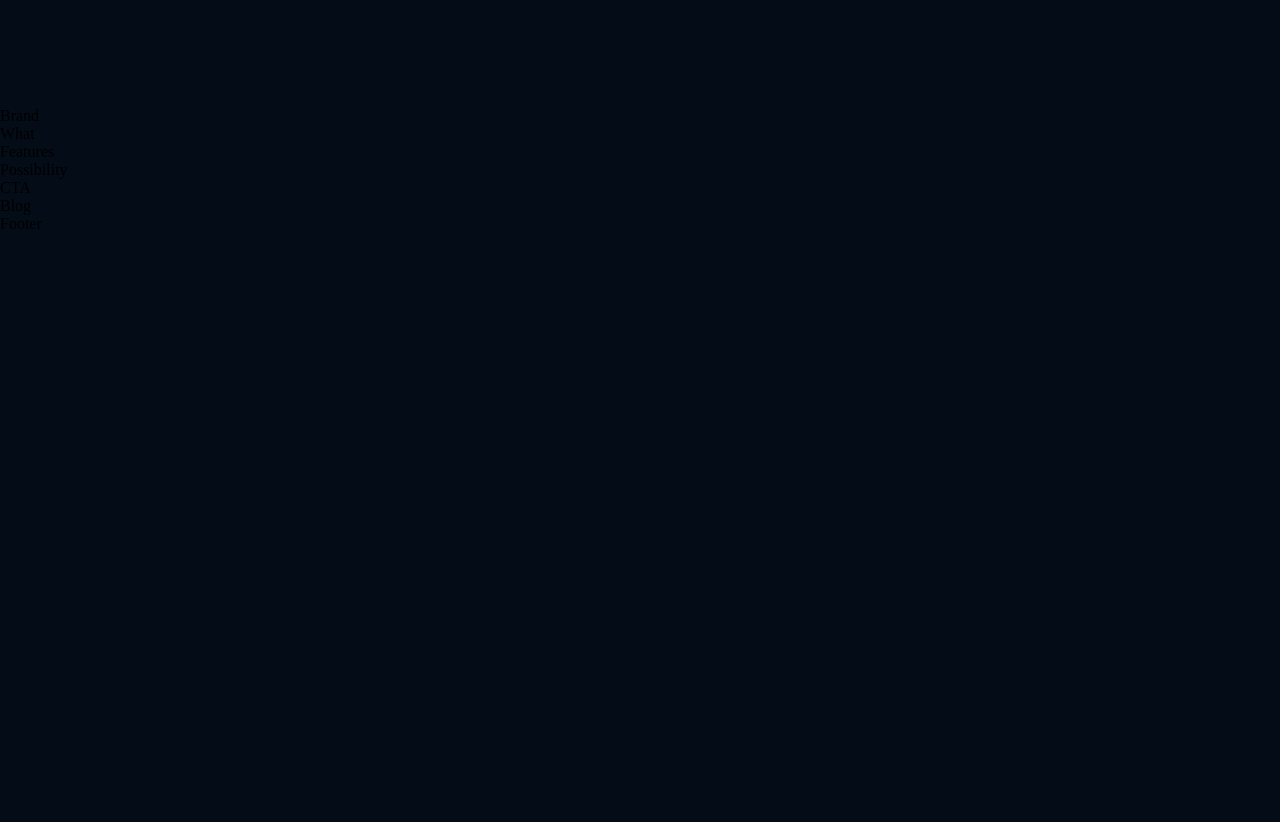
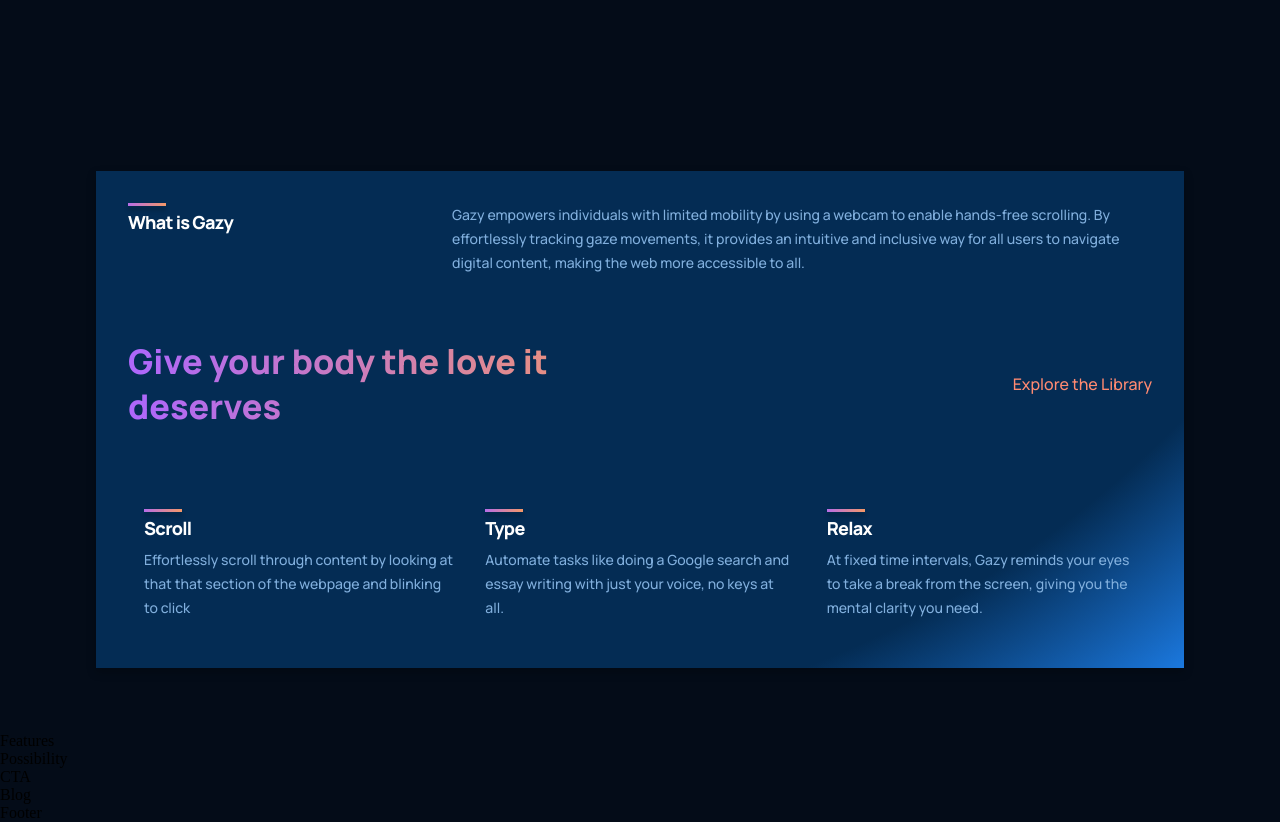
Before and after one commit to PrecisionPilot/Hack-Western, a React (Create React App) app in the folder client/: page / in a window 1280 px wide. Shown: the part 643-1465 px from the top of the page. Before the commit the page ends 876 px from the top, so only its background shows below. Built offline with nearby package versions, Linux system fonts and the light colour scheme.

Commit message:
made a what section

```diff
--- a/client/src/App.js
+++ b/client/src/App.js
@@ -1,7 +1,7 @@
 import React from 'react';
 
 import { Footer, Blog, Possibility, Features, What, Header } from './containers';
-import { CTA, Brand, Navbar } from './components';
+import { CTA, Navbar } from './components';
 
 import './App.css';
 
@@ -12,7 +12,6 @@
       <Navbar />
       <Header />
     </div>
-    <Brand />
     <What />
     <Features />
     <Possibility />
--- a/client/src/components/brand/Brand.jsx
+++ /dev/null
@@ -1,10 +0,0 @@
-import React from 'react'
-import './brand.css';
-
-const Brand = () => {
-  return (
-    <div>Brand</div>
-  )
-}
-
-export default Brand
--- a/client/src/components/feature/Feature.jsx
+++ b/client/src/components/feature/Feature.jsx
@@ -1,10 +1,16 @@
 import React from 'react'
 import './feature.css';
 
-const Feature = () => {
-  return (
-    <div>Feature</div>
-  )
-}
+const Feature = ({ title, text }) => (
+    <div className="web__features-container__feature">
+      <div className="web__features-container__feature-title">
+        <div />
+        <h1>{title}</h1>
+      </div>
+      <div className="web__features-container_feature-text">
+        <p>{text}</p>
+      </div>
+    </div>
+  );
 
 export default Feature
--- a/client/src/components/feature/feature.css
+++ b/client/src/components/feature/feature.css
@@ -0,0 +1,62 @@
+.web__features-container__feature {
+    width: 100%;
+    display: flex;
+    justify-content: space-between;
+    align-items: flex-start;
+    flex-direction: row;
+
+    margin: 1rem;
+}
+
+.web__features-container__feature-title {
+    flex: 1;
+    max-width: 180px;
+    margin-right: 2rem;
+}
+
+.web__features-container__feature-title h1 {
+    font-family: var(--font-family);
+    font-weight: 800;
+    font-size: 18px;
+    line-height: 24px;
+    letter-spacing: -0.04em;
+    color: #fff;
+}
+
+.web__features-container__feature-title div {
+    width: 38px;
+    height: 3px;
+    background: var(--gradient-bar);
+    box-shadow: 0px 4px 4px rgba(0, 0, 0, 0.25);
+    margin-bottom: 0.25rem;
+}
+
+.web__features-container_feature-text {
+    flex: 2;
+    max-width: 390px;
+    display: flex;
+}
+
+.web__features-container_feature-text p {
+    font-family: var(--font-family);
+    font-weight: 500;
+    font-size: 14px;
+    line-height: 24px;
+    color: var(--color-text);
+}
+
+@media screen and (max-width: 550px) {
+    .web__features-container__feature-title h1 {
+        font-size: 14px;
+        line-height: 22px;
+    }
+
+    .web__features-container_feature-text p {
+        font-size: 12px;
+        line-height: 20px;
+    }
+
+    .web__features-container__feature {
+        margin: 1rem 0;
+    }
+}
--- a/client/src/components/index.js
+++ b/client/src/components/index.js
@@ -1,5 +1,4 @@
 export {default as Article} from './article/Article'
-export {default as Brand} from './brand/Brand'
 export {default as CTA} from './cta/CTA'
 export {default as Feature} from './feature/Feature'
 export {default as Navbar} from './navbar/Navbar'
--- a/client/src/components/navbar/Navbar.jsx
+++ b/client/src/components/navbar/Navbar.jsx
@@ -14,7 +14,7 @@
           </div>
           <div className="web__navbar-links_container">
             <p><a href="#home">Home</a></p>
-            <p><a href="#wgpt3">Features</a></p>
+            <p><a href="#wweb">Features</a></p>
           </div>
         </div>
         <div className="web__navbar-sign">
@@ -28,11 +28,8 @@
           {toggleMenu && (
           <div className="web__navbar-menu_container scale-up-center">
             <div className="web__navbar-menu_container-links">
-              <p><a href="#home">Home</a></p>
-              <p><a href="#wgpt3">What is GPT3?</a></p>
-              <p><a href="#possibility">Open AI</a></p>
-              <p><a href="#features">Case Studies</a></p>
-              <p><a href="#blog">Library</a></p>
+                <p><a href="#home">Home</a></p>
+                <p><a href="#wweb">Features</a></p>
             </div>
             <div className="web__navbar-menu_container-links-sign">
               <p>Sign in</p>
--- a/client/src/containers/what/What.jsx
+++ b/client/src/containers/what/What.jsx
@@ -1,9 +1,23 @@
 import React from 'react'
 import './what.css';
+import Feature from '../../components/feature/Feature';
 
 const What = () => {
   return (
-    <div>What</div>
+    <div className="web__whatweb section__margin" id="wweb">
+    <div className="web__whatweb-feature">
+      <Feature title="What is Gazy" text="Gazy empowers individuals with limited mobility by using a webcam to enable hands-free scrolling. By effortlessly tracking gaze movements, it provides an intuitive and inclusive way for all users to navigate digital content, making the web more accessible to all." />
+    </div>
+    <div className="web__whatweb-heading">
+      <h1 className="gradient__text">Give your body the love it deserves</h1>
+      <p>Explore the Library</p>
+    </div>
+    <div className="web__whatweb-container">
+      <Feature title="Scroll" text="Effortlessly scroll through content by looking at that that section of the webpage and blinking to click" />
+      <Feature title="Type" text="Automate tasks like doing a Google search and essay writing with just your voice, no keys at all." />
+      <Feature title="Relax" text="At fixed time intervals, Gazy reminds your eyes to take a break from the screen, giving you the mental clarity you need." />
+    </div>
+  </div>
   )
 }
 
--- a/client/src/containers/what/what.css
+++ b/client/src/containers/what/what.css
@@ -0,0 +1,123 @@
+.web__whatweb {
+    display: flex;
+    flex-direction: column;
+
+    padding: 2rem;
+    background: var(--color-footer);
+
+    /* ff 3.6+ */
+    background:-moz-radial-gradient(circle at 30% -100%, #042c54 25%, rgba(4, 44, 84, 1) 85%, rgba(27, 120, 222, 1) 100%);
+
+    /* safari 5.1+,chrome 10+ */
+    background:-webkit-radial-gradient(circle at 30% -100%, #042c54 25%, rgba(4, 44, 84, 1) 85%, rgba(27, 120, 222, 1) 100%);
+
+    /* opera 11.10+ */
+    background:-o-radial-gradient(circle at 30% -100%, #042c54 25%, rgba(4, 44, 84, 1) 85%, rgba(27, 120, 222, 1) 100%);
+
+    /* ie 10+ */
+    background:-ms-radial-gradient(circle at 30% -100%, #042c54 25%, rgba(4, 44, 84, 1) 85%, rgba(27, 120, 222, 1) 100%);
+
+    /* global 92%+ browsers support */
+    background:radial-gradient(circle at 30% -100%, #042c54 25%, rgba(4, 44, 84, 1) 85%, rgba(27, 120, 222, 1) 100%);
+
+    filter: drop-shadow(0px 4px 4px rgba(0, 0, 0, 0.25));
+}
+
+.web__whatweb-feature {
+    display: flex;
+}
+
+/* Customizing feature component as per needs */
+.web__whatweb-feature .web__features-container__feature {
+    margin: 0;
+}
+
+/* Customizing feature component as per needs */
+.web__whatweb-feature .web__features-container_feature-text {
+    max-width: 700px;
+}
+
+.web__whatweb-heading {
+    display: flex;
+    flex-direction: row;
+    justify-content: space-between;
+    align-items: center;
+
+    margin: 4rem 0 2rem;
+}
+
+.web__whatweb-heading h1 {
+    font-size: 34px;
+    line-height: 45px;
+    font-weight: 800;
+    font-family: var(--font-family);
+    max-width: 510px;
+}
+
+.web__whatweb-heading p {
+    font-family: var(--font-family);
+    font-weight: 500;
+    font-size: 16px;
+    line-height: 30px;
+    color: var(--color-subtext);
+    cursor: pointer;
+}
+
+.web__whatweb-container {
+    display: flex;
+    flex-wrap: wrap;
+    flex-direction: row;
+
+    margin-top: 2rem;
+}
+
+/* Customizing feature component as per needs */
+.web__whatweb-container .web__features-container__feature {
+    flex: 1;
+    margin: 1rem;
+    min-width: 210px;
+    display: unset;
+    flex-direction: column;
+}
+
+/* Customizing feature component as per needs */
+.web__whatweb-container .web__features-container_feature-text {
+    margin-top: 0.5rem;
+}
+
+@media screen and (max-width: 850px) {
+    .web__whatweb-heading {
+        flex-direction: column;
+        align-items: flex-start;
+        margin-bottom: 0rem;
+    }
+
+    .web__whatweb-heading p {
+        margin-top: 1rem;
+    }
+}
+
+@media screen and (max-width: 650px) {
+    /* Customizing feature component as per needs */
+    .web__whatweb-feature .web__features-container__feature {
+        flex-direction: column;
+    }
+
+    /* Customizing feature component as per needs */
+    .web__whatweb-feature .web__features-container_feature-text {
+        margin-top: 0.5rem;
+    }
+
+    .web__whatweb-heading h1 {
+        font-size: 28px;
+        line-height: 40px;
+    }
+}
+
+@media screen and (max-width: 350px) {
+    /* Customizing feature component as per needs */
+    .web__whatweb-container .web__features-container__feature {
+        margin: 1rem 0;
+        min-width: 100%;
+    }
+}
```
Also changed, not shown: client/src/components/brand/brand.css (deleted).
